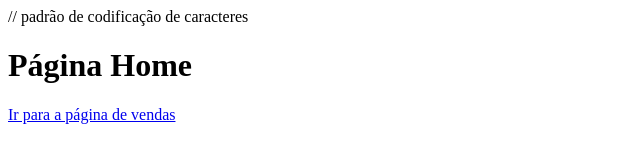
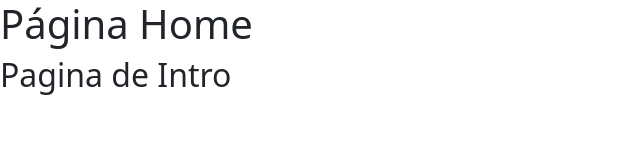
Before and after one commit to gabrielaugustos/aulagithub_udemy, a plain HTML site: page index.html in a window 1280 px wide. Shown: the whole page, without its empty margins (0-640 px from the left). Drawn offline with nearby package versions, Linux system fonts and the light colour scheme.

Commit message:
Bootstrap

```diff
--- a/index.html
+++ b/index.html
@@ -1,13 +1,15 @@
 <!DOCTYPE html>
 <html lang="pt-br">
 <head>
-    <meta charset="UTF-8"> // padrão de codificação de caracteres
+    <meta charset="UTF-8"> <!-- padrão de codificação de caracteres -->
     <meta http-equiv="X-UA-Compatible" content="IE=edge">
     <meta name="viewport" content="width=device-width, initial-scale=1.0">
-    <title>Document</title>
+    <title>DSMovie</title>
+
+    <link rel="stylesheet" href="https://cdn.jsdelivr.net/npm/bootstrap@5.2.0-beta1/dist/css/bootstrap.rtl.min.css" integrity="sha384-dc2NSrAXbAkjrdm9IYrX10fQq9SDG6Vjz7nQVKdKcJl3pC+k37e7qJR5MVSCS+wR" crossorigin="anonymous">
 </head>
 <body>
     <h1>Página Home</h1>
-    <a href="vendas.html">Ir para a página de vendas</a>
+    <h2>Pagina de Intro</h2>
 </body>
 </html>
```
